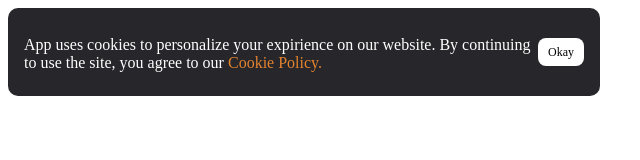
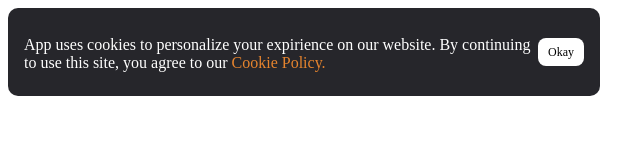
Before and after one commit to Gl1ntVeiN/cursorHW, a plain HTML site: page hw03/index.html in a window 1280 px wide. Shown: the full height of the page, 0-640 px from the left. Drawn offline with Linux system fonts and the light colour scheme.

Commit message:
“ThirdWorkCommit”

```diff
--- a/index.html
+++ b/hw03/index.html
@@ -9,7 +9,7 @@
 </head>
 <body>
     <div style="display: flex; justify-content: flex-end;">
-        <p>App uses cookies to personalize your expirience on our website. By continuing to use the site, you agree to our <span style="color: #E6842E;">Cookie Policy.</span></p>
+        <p>App uses cookies to personalize your expirience on our website. By continuing to use this site, you agree to our <span style="color: #E6842E;">Cookie Policy.</span></p>
         <button span class="ButtonText">Okay</span></button>
     </div>
 </body>
```
Also changed, not shown: hw03/style.css (renamed from style.css).
